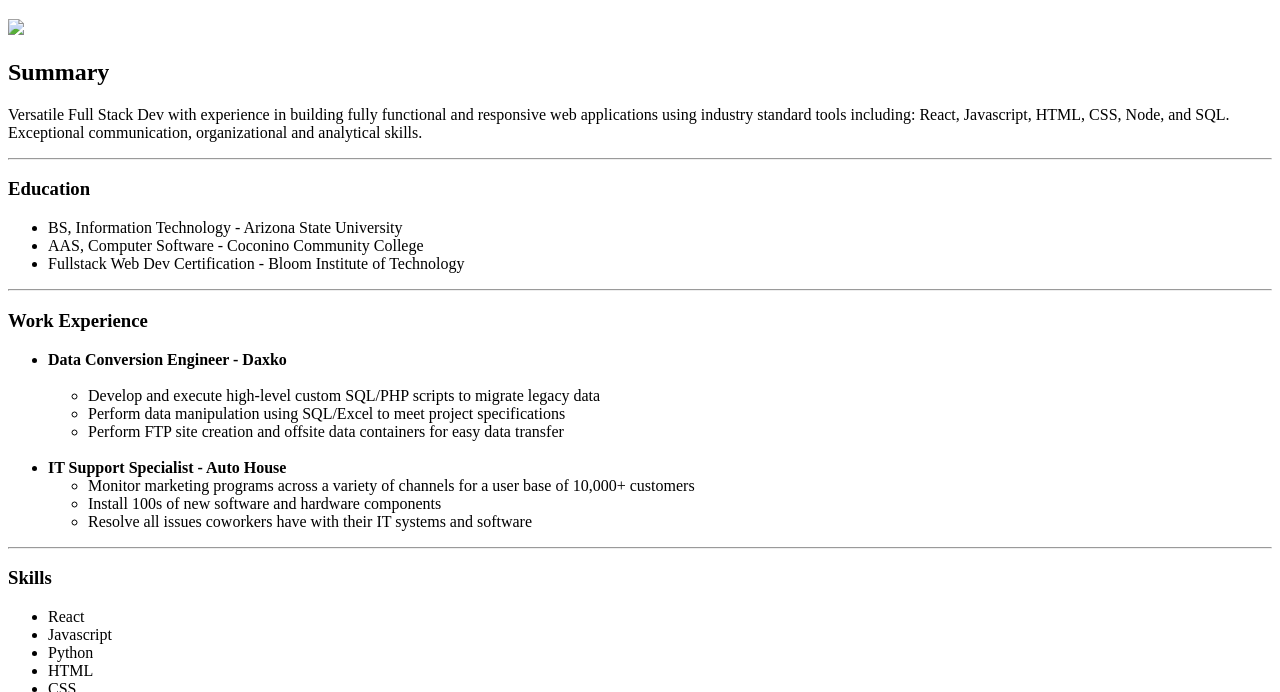
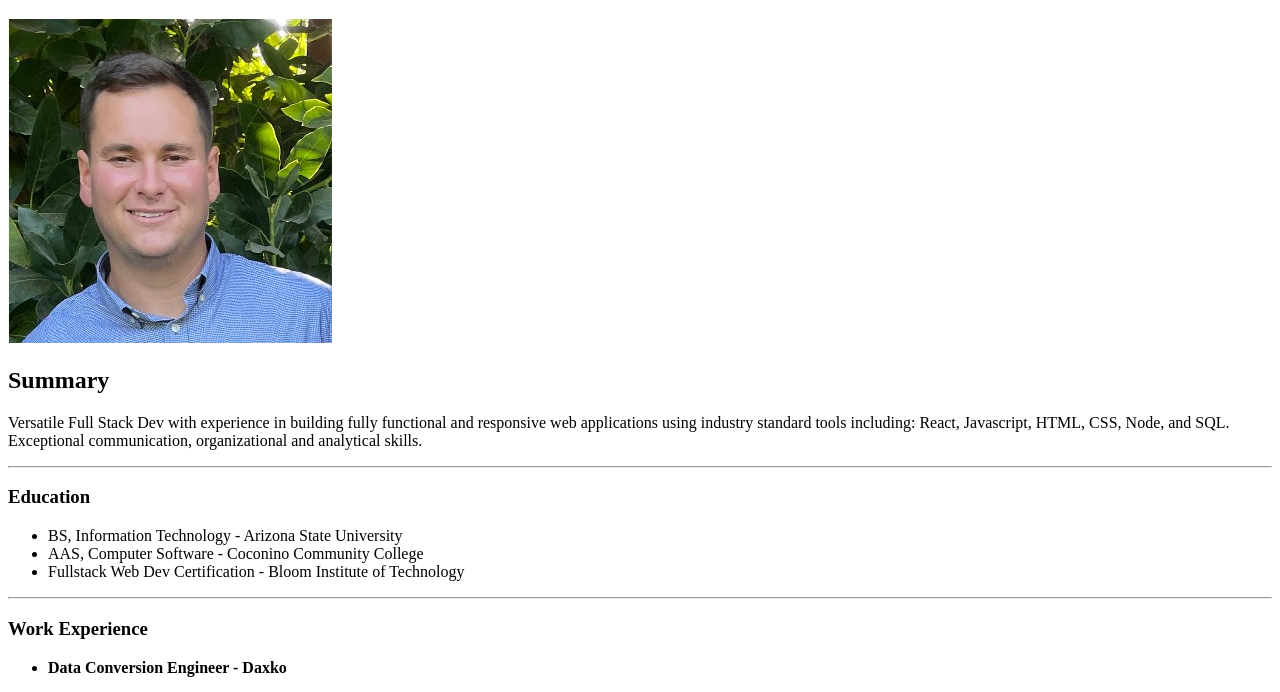
Before and after one commit to Evan-Dieterich/html-portfolio, a plain HTML site: page index.html in a window 1280 px wide. Shown: the part 61-753 px from the top of the page. Drawn offline with Linux system fonts and the light colour scheme; the site is published under a folder, as on GitHub Pages, so addresses that start at the root find nothing.

Commit message:
Update index.html

```diff
--- a/index.html
+++ b/index.html
@@ -4,7 +4,7 @@
 </head>
 <body>
     <h1>Evan Dieterich</h1>
-    <img src="/images/me.jpg">
+    <img src="./images/me.jpg">
     <h2>Summary</h2>
     <p>Versatile Full Stack Dev with experience in building fully functional and responsive web applications using industry standard tools including: React, Javascript, HTML, CSS, Node, and SQL. Exceptional communication, organizational and analytical skills. </p>
     <hr/>
```
